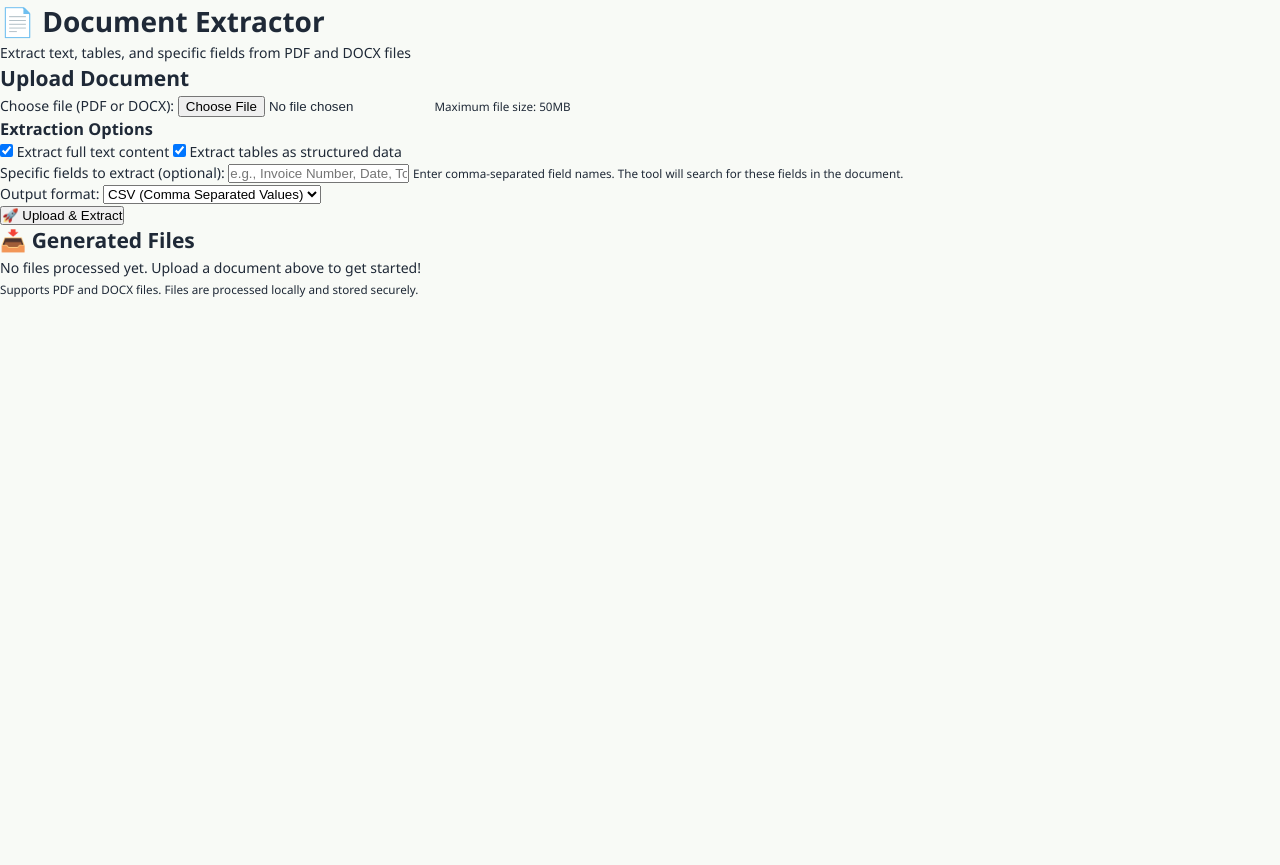
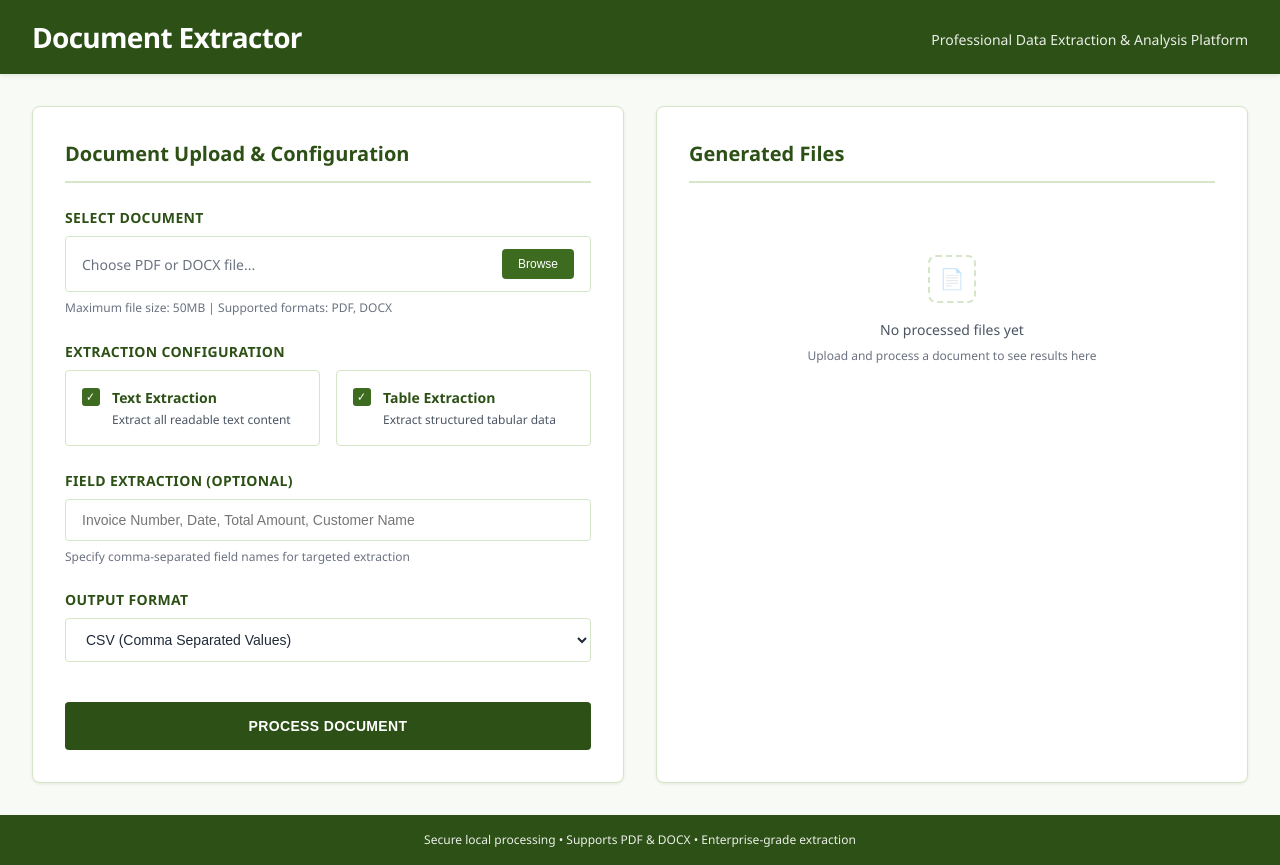
Before and after one commit to WangodaFrancis667/DataExtractionTool, a Flask app: page / in a window 1280 px wide. Before the commit the page ends 297 px from the top, so only its background shows below. Run offline with Flask 3, Linux system fonts and the light colour scheme.

Commit message:
Revamp index.html layout and styling for improved user experience and clarity in document extraction process

```diff
--- a/app/templates/index.html
+++ b/app/templates/index.html
@@ -3,120 +3,174 @@
 <head>
   <meta charset="utf-8">
   <meta name="viewport" content="width=device-width, initial-scale=1.0">
-  <title>Document Extractor</title>
+  <title>Document Extractor - Professional Data Extraction Tool</title>
   <link rel="stylesheet" href="{{ url_for('static', filename='style.css') }}">
 </head>
 <body>
-  <div class="container">
-    <header>
-      <h1>📄 Document Extractor</h1>
-      <p>Extract text, tables, and specific fields from PDF and DOCX files</p>
+  <div class="app-container">
+    <header class="app-header">
+      <div class="header-content">
+        <h1 class="app-title">Document Extractor</h1>
+        <p class="app-subtitle">Professional Data Extraction & Analysis Platform</p>
+      </div>
     </header>
 
+    <div class="main-content">
+      <div class="content-grid">
+        <!-- Left Panel: Upload and Configuration -->
+        <div class="left-panel">
           {% with messages = get_flashed_messages(with_categories=true) %}
             {% if messages %}
-        <div class="messages">
+              <div class="alert-container">
                 {% for category, msg in messages %}
-            <div class="message {{ category }}">{{ msg }}</div>
+                  <div class="alert alert-{{ category }}">{{ msg }}</div>
                 {% endfor %}
               </div>
             {% endif %}
           {% endwith %}
 
-    <main>
-      <div class="upload-section">
-        <h2>Upload Document</h2>
-        <form action="{{ url_for('main.upload') }}" method="post" enctype="multipart/form-data" class="upload-form">
-          <div class="form-group">
-            <label for="file">Choose file (PDF or DOCX):</label>
-            <input type="file" id="file" name="file" accept=".pdf,.docx" required>
-            <small>Maximum file size: 50MB</small>
+          <div class="panel-section">
+            <h2 class="section-title">Document Upload & Configuration</h2>
+            <form action="{{ url_for('main.upload') }}" method="post" enctype="multipart/form-data" class="extraction-form">
+              <div class="form-row">
+                <label class="form-label" for="file">Select Document</label>
+                <div class="file-input-container">
+                  <input type="file" id="file" name="file" accept=".pdf,.docx" required class="file-input">
+                  <div class="file-input-display">
+                    <span class="file-placeholder">Choose PDF or DOCX file...</span>
+                    <button type="button" class="file-browse-btn">Browse</button>
+                  </div>
+                </div>
+                <small class="form-help">Maximum file size: 50MB | Supported formats: PDF, DOCX</small>
               </div>
 
-          <div class="form-group">
-            <h3>Extraction Options</h3>
-            <div class="checkbox-group">
-              <label class="checkbox-label">
+              <div class="form-row">
+                <label class="form-label">Extraction Configuration</label>
+                <div class="option-grid">
+                  <label class="option-item">
                     <input type="checkbox" name="extract_text" checked>
-                <span class="checkmark"></span>
-                Extract full text content
+                    <span class="option-check"></span>
+                    <div class="option-content">
+                      <span class="option-title">Text Extraction</span>
+                      <span class="option-desc">Extract all readable text content</span>
+                    </div>
                   </label>
-              <label class="checkbox-label">
+                  <label class="option-item">
                     <input type="checkbox" name="extract_tables" checked>
-                <span class="checkmark"></span>
-                Extract tables as structured data
+                    <span class="option-check"></span>
+                    <div class="option-content">
+                      <span class="option-title">Table Extraction</span>
+                      <span class="option-desc">Extract structured tabular data</span>
+                    </div>
                   </label>
                 </div>
               </div>
 
-          <div class="form-group">
-            <label for="fields">Specific fields to extract (optional):</label>
-            <input type="text" id="fields" name="fields" placeholder="e.g., Invoice Number, Date, Total Amount, Customer Name">
-            <small>Enter comma-separated field names. The tool will search for these fields in the document.</small>
+              <div class="form-row">
+                <label class="form-label" for="fields">Field Extraction (Optional)</label>
+                <input type="text" id="fields" name="fields" class="form-input"
+                       placeholder="Invoice Number, Date, Total Amount, Customer Name">
+                <small class="form-help">Specify comma-separated field names for targeted extraction</small>
               </div>
 
-          <div class="form-group">
-            <label for="format">Output format:</label>
-            <select id="format" name="format">
+              <div class="form-row">
+                <label class="form-label" for="format">Output Format</label>
+                <select id="format" name="format" class="form-select">
                   <option value="csv">CSV (Comma Separated Values)</option>
-              <option value="excel">Excel (XLSX)</option>
+                  <option value="excel">Excel Workbook (XLSX)</option>
                 </select>
               </div>
 
-          <button type="submit" class="btn-primary">🚀 Upload & Extract</button>
+              <button type="submit" class="process-btn">
+                <span class="btn-text">Process Document</span>
+              </button>
             </form>
           </div>
+        </div>
 
-      <div class="outputs-section">
-        <h2>📥 Generated Files</h2>
+        <!-- Right Panel: Results and File Management -->
+        <div class="right-panel">
+          <div class="panel-section">
+            <h2 class="section-title">Generated Files</h2>
             {% if outputs %}
-          <div class="outputs-grid">
+              <div class="file-list">
                 {% for f in outputs %}
-              <div class="output-item">
-                <div class="file-icon">
-                  {% if f.endswith('.csv') %}📊
-                  {% elif f.endswith('.xlsx') %}📈
-                  {% elif f.endswith('.txt') %}📝
-                  {% elif f.endswith('.json') %}📋
-                  {% else %}📄
-                  {% endif %}
+                  <div class="file-item">
+                    <div class="file-details">
+                      <div class="file-name">
+                        <a href="{{ url_for('main.preview', filename=f) }}" class="download-link">{{ f }}</a>
                       </div>
-                <div class="file-info">
-                  <a href="{{ url_for('main.download', filename=f) }}" class="file-link">{{ f }}</a>
-                  <small class="file-type">
-                    {% if '_fields.csv' in f %}Extracted Fields (CSV)
-                    {% elif '_fields.json' in f %}Extracted Fields (JSON)
-                    {% elif '_table' in f and f.endswith('.csv') %}Table Data (CSV)
-                    {% elif '_tables.xlsx' in f %}Tables (Excel)
-                    {% elif '_text.txt' in f %}Full Text
+                      <div class="file-meta">
+                        <span class="file-type-badge">
+                          {% if '_fields.csv' in f %}Field Data
+                          {% elif '_fields.json' in f %}Field JSON
+                          {% elif '_table' in f and f.endswith('.csv') %}Table CSV
+                          {% elif '_tables.xlsx' in f %}Table Excel
+                          {% elif '_text.txt' in f %}Text Content
                           {% else %}Document Output
                           {% endif %}
-                  </small>
+                        </span>
+                      </div>
+                    </div>
+                    <div class="file-actions">
+                      <a href="{{ url_for('main.preview', filename=f) }}" class="preview-btn-main">Preview</a>
+                      <a href="{{ url_for('main.download', filename=f) }}" class="download-btn">Download</a>
                     </div>
                   </div>
                 {% endfor %}
               </div>
             {% else %}
-          <div class="empty-state">
-            <p>No files processed yet. Upload a document above to get started!</p>
+              <div class="empty-files-state">
+                <div class="empty-icon"></div>
+                <p class="empty-message">No processed files yet</p>
+                <p class="empty-hint">Upload and process a document to see results here</p>
               </div>
             {% endif %}
           </div>
-    </main>
+        </div>
+      </div>
+    </div>
 
-    <footer>
-      <p><small>Supports PDF and DOCX files. Files are processed locally and stored securely.</small></p>
+    <footer class="app-footer">
+      <div class="footer-content">
+        <p class="footer-text">Secure local processing • Supports PDF & DOCX • Enterprise-grade extraction</p>
+      </div>
     </footer>
   </div>
 
   <script>
-    // Add some basic interactivity
-    document.getElementById('file').addEventListener('change', function(e) {
+    // File input enhancement
+    document.addEventListener('DOMContentLoaded', function() {
+      const fileInput = document.getElementById('file');
+      const filePlaceholder = document.querySelector('.file-placeholder');
+      const browseBtnCustom = document.querySelector('.file-browse-btn');
+
+      // Handle file input change
+      fileInput.addEventListener('change', function(e) {
         const file = e.target.files[0];
         if (file) {
           const fileSize = (file.size / 1024 / 1024).toFixed(2);
-        console.log(`Selected file: ${file.name} (${fileSize} MB)`);
+          filePlaceholder.textContent = `${file.name} (${fileSize} MB)`;
+          filePlaceholder.style.color = '#2d5016';
+        } else {
+          filePlaceholder.textContent = 'Choose PDF or DOCX file...';
+          filePlaceholder.style.color = '#6b7280';
         }
+      });
+
+      // Custom browse button
+      browseBtnCustom.addEventListener('click', function() {
+        fileInput.click();
+      });
+
+      // Form submission feedback
+      const form = document.querySelector('.extraction-form');
+      const processBtn = document.querySelector('.process-btn');
+
+      form.addEventListener('submit', function() {
+        processBtn.innerHTML = '<span class="btn-text">Processing...</span>';
+        processBtn.disabled = true;
+      });
     });
   </script>
 </body>
```
Lines whose indentation alone changed are shown as unchanged.
